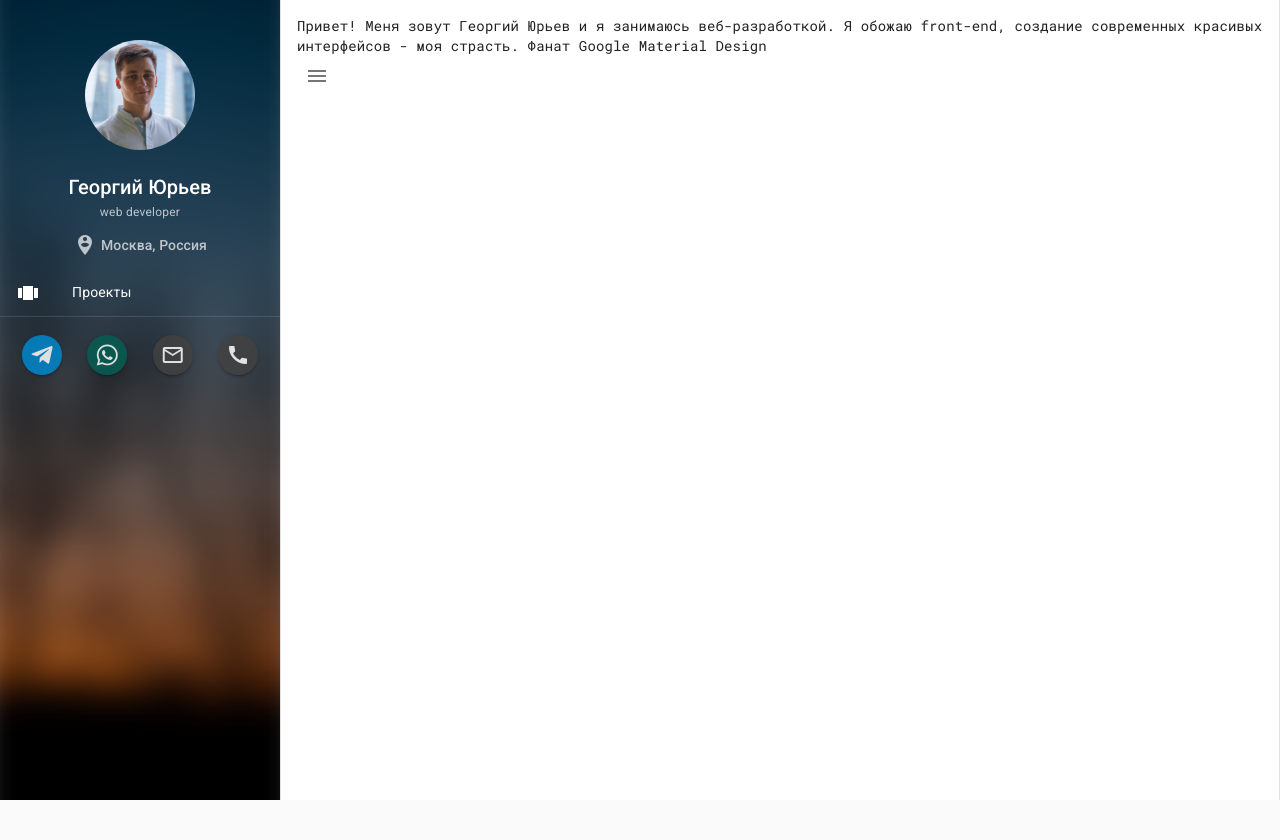
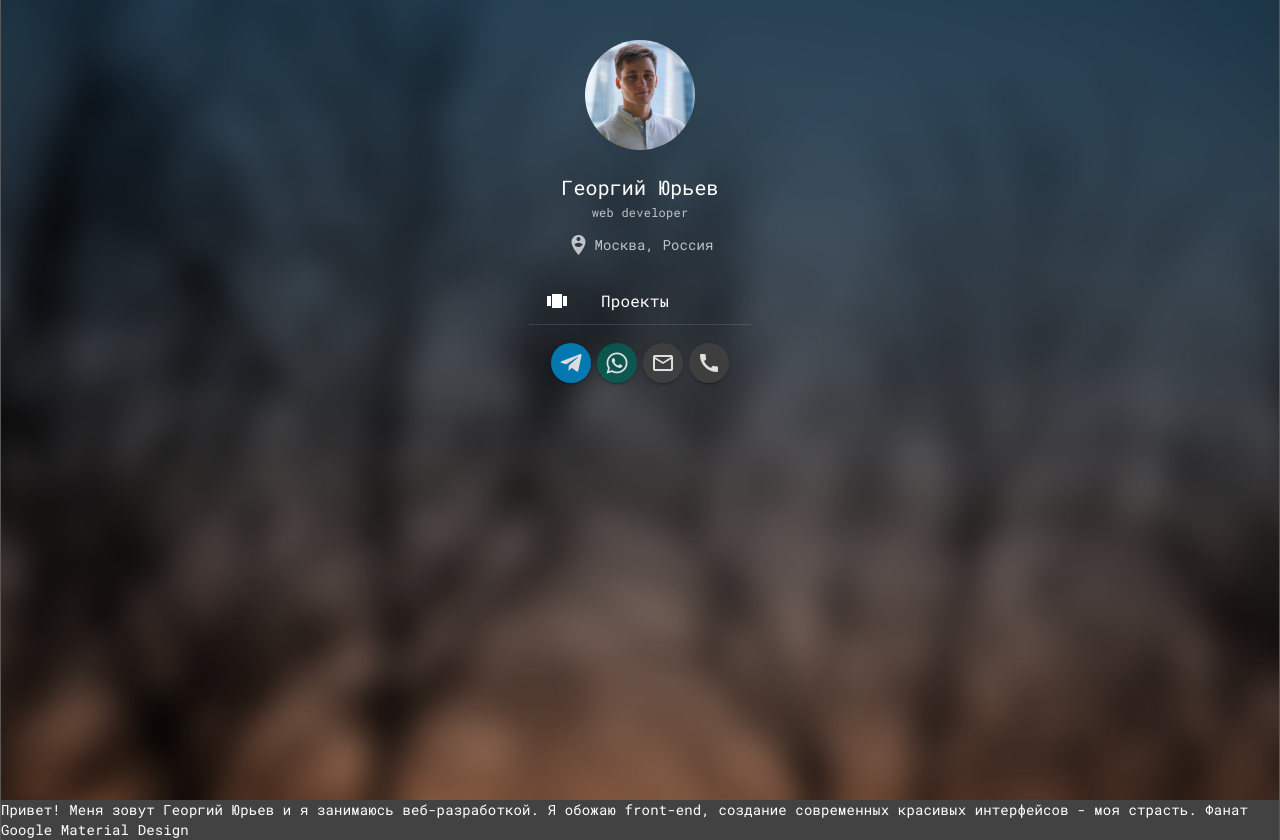
Before and after one commit to light-flight/devpage, a Nuxt app: page / in a window 1280 px wide. Before the commit the page ends 800 px from the top, so only its background shows below. Built offline with nearby package versions, Linux system fonts and the light colour scheme.

Commit message:
1px grey line on the left

```diff
--- a/components/Drawer.vue
+++ /dev/null
@@ -1,92 +0,0 @@
-<template lang='pug'>
-  .drawer-content
-    .info
-      md-avatar.md-large
-        img(src='~/assets/images/avatar.jpg', alt='Georgy Yuriev')
-      .md-title
-        | Георгий Юрьев
-        span.md-caption web developer
-        md-subheader.location
-          md-icon person_pin_circle
-          | Москва, Россия
-    md-list
-      md-list-item
-        md-icon view_carousel
-        span.md-list-item-text Проекты
-      md-divider
-      md-list-item.messengers-btns
-        md-button.md-icon-button.md-raised.tg-color-bg(:href="telegramLink")
-          md-icon.fab.fa-telegram-plane
-        md-button.md-icon-button.md-raised.whatsapp-color-bg(:href="whatsappLink")
-          md-icon.fab.fa-whatsapp
-        md-button.md-icon-button.md-raised(:href="emailLink")
-          md-icon mail_outline
-        md-button.md-icon-button.md-raised(:href="telephoneLink")
-          md-icon call
-</template>
-
-<script>
-export default {
-  computed: {
-    telegramLink () {
-      return 'https://t.me/LightFlight'
-    },
-    whatsappLink () {
-      return 'https://api.whatsapp.com/send?phone=79151990922'
-    },
-    emailLink () {
-      return 'mailto:georgy.yuriev@gmail.com'
-    },
-    telephoneLink () {
-      return 'tel:+79151990922'
-    }
-  }
-}
-</script>
-
-<style lang='scss' scoped>
-
-@import "~vue-material/dist/theme/engine"; // Import the theme engine
-@include md-register-theme("default", (theme: dark));
-@import "~vue-material/dist/theme/all"; // Apply the theme
-
-.drawer-content {
-  position: relative;
-  .info {
-    display: flex;
-    flex-direction: column;
-    align-items: center;
-  }
-}
-.md-avatar {
-  $size: 110px;
-  width: $size;
-  height: $size;
-  margin: 1.25em 0 .75em;
-}
-.md-title {
-  margin-top: 0;
-  color: #fff;
-  text-align: center;
-  .md-caption {
-    display: block;
-    margin-top: 4px;
-  }
-  .md-icon {
-    margin-right: 4px;
-    color: inherit !important;
-  }
-}
-.md-list {
-  background-color: transparent !important;
-}
-.messengers-btns {
-  margin-top: 1em;
-  .md-button {
-    opacity: .85;
-    &:hover {
-      opacity: 1;
-    }
-  }
-}
-</style>
--- /dev/null
+++ b/components/GreetingBlock.vue
@@ -0,0 +1,110 @@
+<template lang='pug'>
+  .greeting-block
+    .greeting-block__background
+    .greeting-block__content
+      md-avatar.md-large
+        img(src='~/assets/images/avatar.jpg', alt='Georgy Yuriev')
+      .md-title
+        | Георгий Юрьев
+        span.md-caption web developer
+        md-subheader.location
+          md-icon person_pin_circle
+          | Москва, Россия
+      md-list
+        md-list-item
+          md-icon view_carousel
+          span.md-list-item-text Проекты
+        md-divider
+        md-list-item.messengers-btns
+          md-button.md-icon-button.md-raised.tg-color-bg(:href="telegramLink")
+            md-icon.fab.fa-telegram-plane
+          md-button.md-icon-button.md-raised.whatsapp-color-bg(:href="whatsappLink")
+            md-icon.fab.fa-whatsapp
+          md-button.md-icon-button.md-raised(:href="emailLink")
+            md-icon mail_outline
+          md-button.md-icon-button.md-raised(:href="telephoneLink")
+            md-icon call
+</template>
+
+<script>
+export default {
+  computed: {
+    telegramLink () {
+      return 'https://t.me/LightFlight'
+    },
+    whatsappLink () {
+      return 'https://api.whatsapp.com/send?phone=79151990922'
+    },
+    emailLink () {
+      return 'mailto:georgy.yuriev@gmail.com'
+    },
+    telephoneLink () {
+      return 'tel:+79151990922'
+    }
+  }
+}
+</script>
+
+<style lang='scss'>
+
+@import "~vue-material/dist/theme/engine"; // Import the theme engine
+@include md-register-theme("default", (theme: dark));
+@import "~vue-material/dist/theme/all"; // Apply the theme
+
+.greeting-block {
+  position: relative;
+  width: 100%;
+  height: 100vh;
+  overflow: hidden;
+}
+
+.greeting-block__background {
+  position: absolute;
+  width: 100%;
+  height: 100%;
+  background-image: url(~/assets/images/3.jpg);
+  background-size: cover;
+  background-repeat: no-repeat;
+  background-position: center center;
+  filter: blur(15px) brightness(0.82);
+  transform: scale(1.2);
+}
+
+.greeting-block__content {
+  position: relative;
+  display: flex;
+  flex-direction: column;
+  align-items: center;
+  .md-avatar {
+    $size: 110px;
+    width: $size;
+    height: $size;
+    margin: 1.25em 0 .75em;
+  }
+  .md-title {
+    margin-top: 0;
+    color: #fff;
+    text-align: center;
+    .md-caption {
+      display: block;
+      margin-top: 4px;
+    }
+    .md-icon {
+      margin-right: 4px;
+      color: inherit !important;
+    }
+  }
+  .md-list {
+    background-color: transparent !important;
+  }
+  .messengers-btns {
+    margin-top: 1em;
+    .md-button {
+      opacity: .85;
+      &:hover {
+        opacity: 1;
+      }
+    }
+  }
+}
+</style>
--- a/layouts/default.vue
+++ b/layouts/default.vue
@@ -1,23 +1,19 @@
 <template lang='pug'>
   md-app
-    md-app-drawer(md-permanent='full', :md-active.sync='showNavigation')
-      .background
-      drawer
     md-app-content
+      greeting-block
       nuxt
-      md-button.md-icon-button(@click='showNavigation = true')
-        md-icon menu
 </template>
 
 <script>
-import Drawer from '~/components/Drawer.vue'
+import GreetingBlock from '~/components/GreetingBlock.vue'
 export default {
   components: {
-    Drawer
+    GreetingBlock
   },
   data: () => ({
-    showNavigation: false,
-    showSidepanel: false
+    // showNavigation: false,
+    // showSidepanel: false
   })
 }
 </script>
@@ -36,32 +32,14 @@ html {
 
 *, *:before, *:after {
   box-sizing: border-box;
+  padding: 0;
   margin: 0;
 }
 
-.md-app {
-  min-height: 100vh;
-}
-
-.md-drawer {
-  width: 280px;
-  max-width: calc(100vw - 125px);
-  height: 100vh;
-}
-
-.background {
-    position: absolute;
-    width: 100%;
-    height: 100%;
-    background-image: url(~/assets/images/3.jpg);
-    background-size: cover;
-    background-repeat: no-repeat;
-    background-position: center center;
-    filter: blur(15px) brightness(0.82);
-    transform: scale(1.2);
-  }
-
 .md-app-content {
+  width: 100%;
+  overflow-x: hidden;
   font-family: 'Roboto Mono', monospace;
+  padding: 0;
 }
 </style>
```
